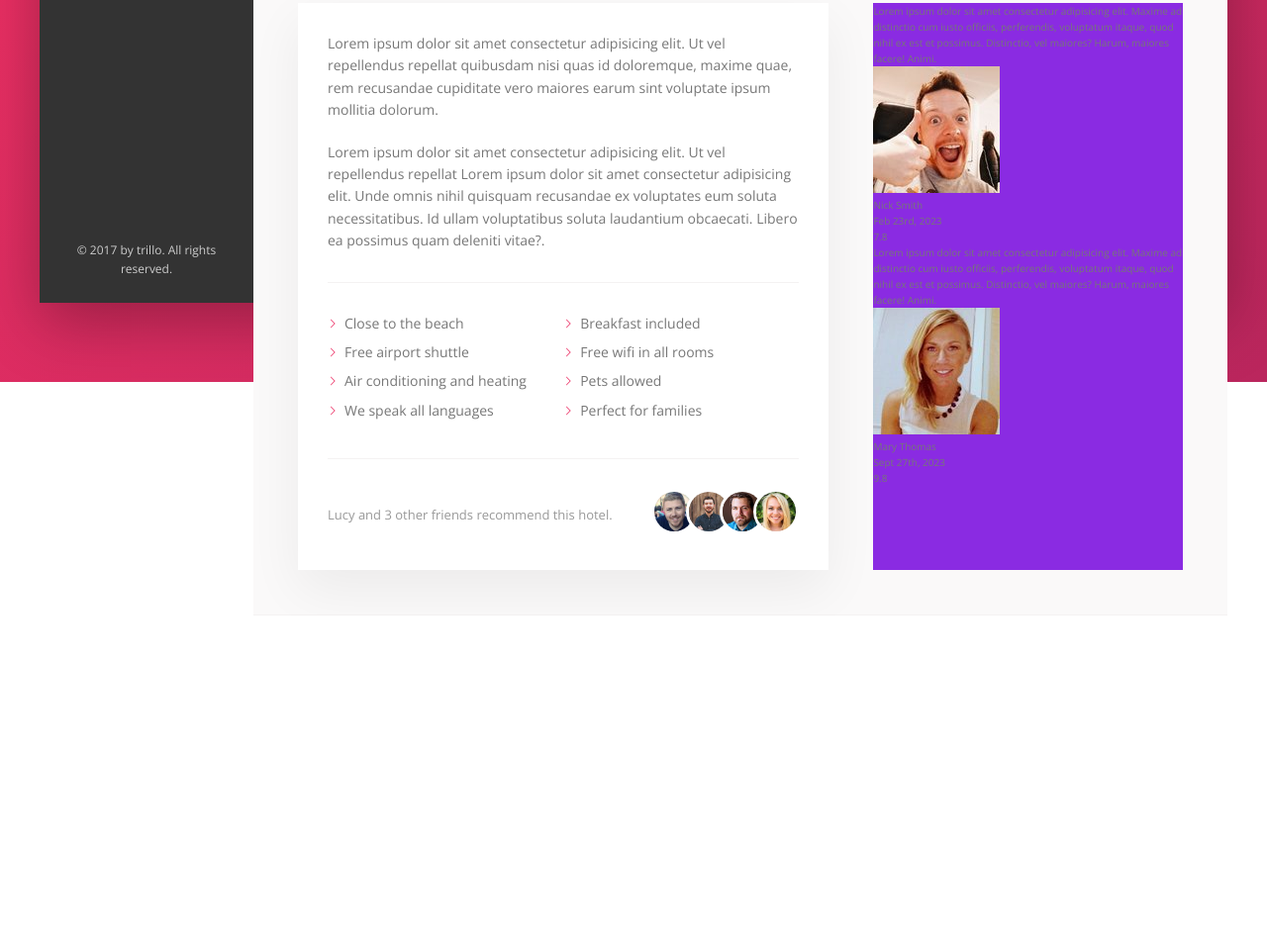
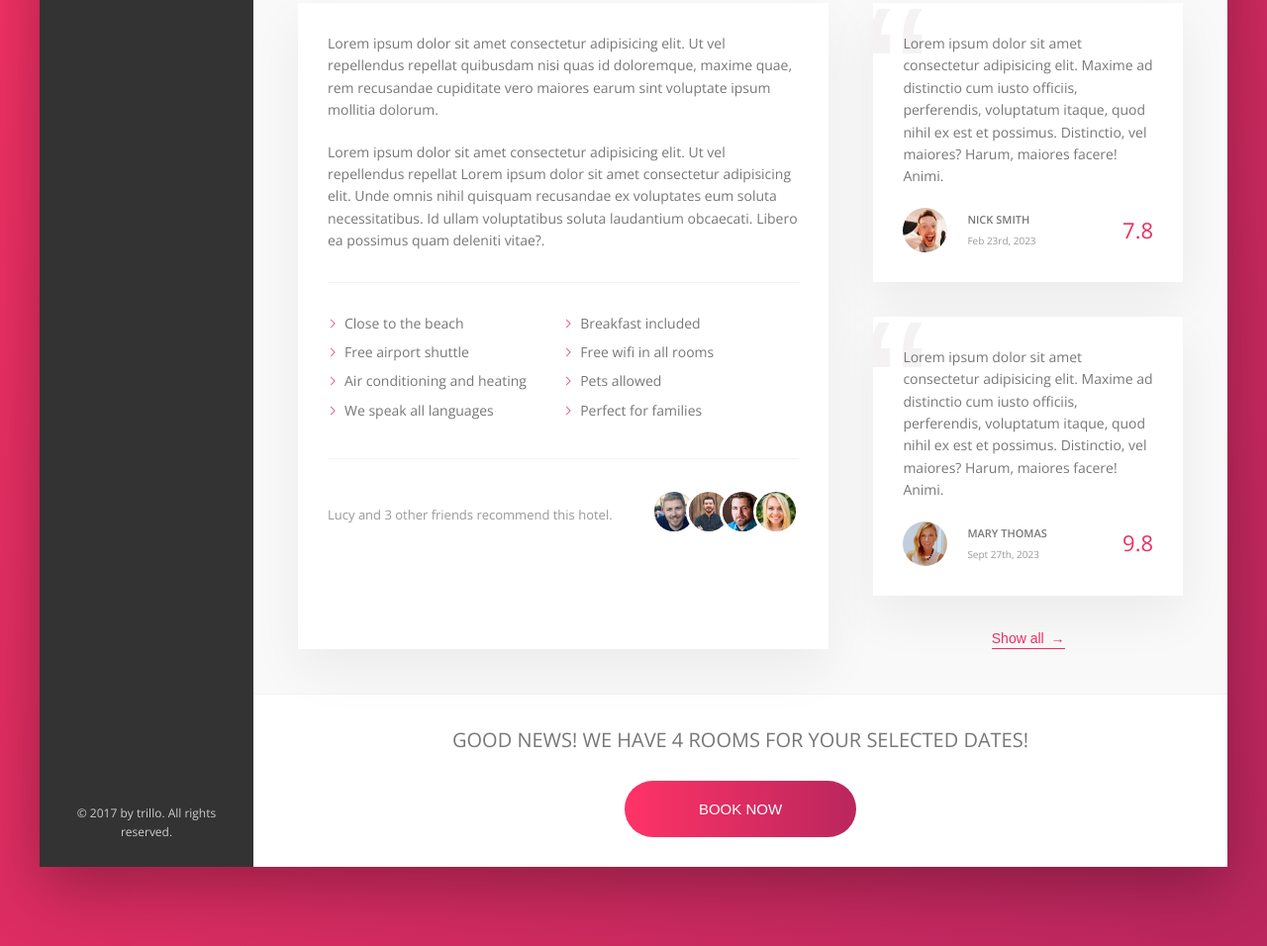
Before and after one commit to dembreus/Tillo, a website: page index.html in a window 1280 px wide. Shown: the part 644-1600 px from the top of the page at 99% size. Before the commit the page ends 1266 px from the top, so only its background shows below. Drawn offline with nearby package versions, Linux system fonts and the light colour scheme.

Commit message:
feat: added call to action section and finished user review section.

```diff
--- a/index.html
+++ b/index.html
@@ -212,8 +212,8 @@
                   <div class="review__user-box">
                     <p class="review__user-name">Nick Smith</p>
                     <p class="review__user-date">Feb 23rd, 2023</p>
-                    <div class="review__rating">7.8</div>
                   </div>
+                  <div class="review__rating">7.8</div>
                 </figcaption>
               </figure>
               <figure class="review">
@@ -232,11 +232,21 @@
                   <div class="review__user-box">
                     <p class="review__user-name">Mary Thomas</p>
                     <p class="review__user-date">Sept 27th, 2023</p>
-                    <div class="review__rating">9.8</div>
                   </div>
+                  <div class="review__rating">9.8</div>
                 </figcaption>
               </figure>
+              <button class="btn-inline">Show all <span>&rarr;</span></button>
             </div>
+          </div>
+          <div class="cta">
+            <h2 class="cta__book-now">
+              Good News! We have 4 rooms for your selected dates!
+            </h2>
+            <button class="btn">
+              <span class="btn__visible">Book now</span>
+              <span class="btn__invisible">Only 4 rooms left</span>
+            </button>
           </div>
         </main>
       </div>
--- a/scss/_components.scss
+++ b/scss/_components.scss
@@ -261,8 +261,16 @@
   cursor: pointer;
   transition: all 0.2s;
 
+  & span {
+    margin-left: 3px;
+    transition: margin-left 0.2s;
+  }
   &:hover {
     color: var(--color-grey-dark-1);
+
+    & span {
+      margin-left: 8px;
+    }
   }
 
   &:focus {
@@ -273,7 +281,7 @@
 
 @keyframes pulsate {
   0% {
-    transform: scale(1.05);
+    transform: scale(1);
     box-shadow: none;
   }
 
@@ -354,3 +362,135 @@
     }
   }
 }
+
+// REVIEW
+.review {
+  background-color: white;
+  box-shadow: var(--shadow-light);
+  padding: 3rem;
+  margin-bottom: 3.5rem;
+  position: relative;
+  overflow: hidden;
+
+  &__text {
+    margin-bottom: 2rem;
+    z-index: 10;
+    position: relative;
+  }
+
+  &__user {
+    display: flex;
+    align-items: center;
+  }
+
+  &__photo {
+    height: 4.5rem;
+    width: 4.5rem;
+    border-radius: 50%;
+    margin-right: 2rem;
+  }
+
+  &__user-box {
+    margin-right: auto;
+  }
+
+  &__user-name {
+    font-size: 1.1rem;
+    font-weight: 600;
+    text-transform: uppercase;
+    margin-bottom: 0.4rem;
+  }
+
+  &__user-date {
+    font-size: 1rem;
+    color: var(--color-grey-dark-3);
+  }
+
+  &__rating {
+    font-size: 2.2rem;
+    color: var(--color-primary);
+    font-weight: 300;
+  }
+
+  &::before {
+    content: "\201C";
+    position: absolute;
+    top: -8.5rem;
+    left: -1rem;
+    font-size: 20rem;
+    color: var(--color-grey-light-2);
+    font-family: sans-serif;
+    z-index: 1;
+  }
+}
+
+// CALL TO ACTION
+.cta {
+  padding: 3rem 0;
+  text-align: center;
+
+  &__book-now {
+    font-size: 2rem;
+    font-weight: 300;
+    text-transform: uppercase;
+    margin-bottom: 2.5rem;
+  }
+}
+
+// BUTTON
+.btn {
+  font-size: 1.5rem;
+  font-weight: 300;
+  text-transform: uppercase;
+  text-align: center;
+  border: none;
+  border-radius: 100px;
+  background-image: linear-gradient(
+    to right,
+    var(--color-primary-light),
+    var(--color-primary-dark)
+  );
+  color: white;
+  position: relative;
+  overflow: hidden;
+  cursor: pointer;
+
+  & > * {
+    display: inline-block;
+    height: 100%;
+    width: 100%;
+    transition: all 0.2s;
+  }
+
+  &__visible {
+    padding: 2rem 7.5rem;
+  }
+
+  &__invisible {
+    position: absolute;
+    padding: 2rem 0;
+    top: -100%;
+    left: 0;
+  }
+
+  &:hover {
+    background-image: linear-gradient(
+      to left,
+      var(--color-primary-light),
+      var(--color-primary-dark)
+    );
+  }
+
+  &:hover &__visible {
+    transform: translateY(100%);
+  }
+
+  &:hover &__invisible {
+    top: 0;
+  }
+
+  &:focus {
+    outline: none;
+    animation: pulsate 1s infinite;
+  }
+}
--- a/scss/_layout.scss
+++ b/scss/_layout.scss
@@ -34,12 +34,12 @@
 
 .hotel-view {
   background-color: #fff;
-  height: 80rem;
 
   flex: 1;
 }
 
 .detail {
+  font-size: 1.4rem;
   display: flex;
   padding: 4.5rem;
   background-color: var(--color-grey-light-1);
@@ -47,7 +47,6 @@
 }
 
 .description {
-  font-size: 1.4rem;
   background-color: white;
   box-shadow: var(--shadow-light);
   padding: 3rem;
@@ -56,6 +55,9 @@
 }
 
 .user-reviews {
-  background-color: blueviolet;
   flex: 1;
+
+  display: flex;
+  flex-direction: column;
+  align-items: center;
 }
```
Also changed, not shown: css/style.css, 1 other file.
